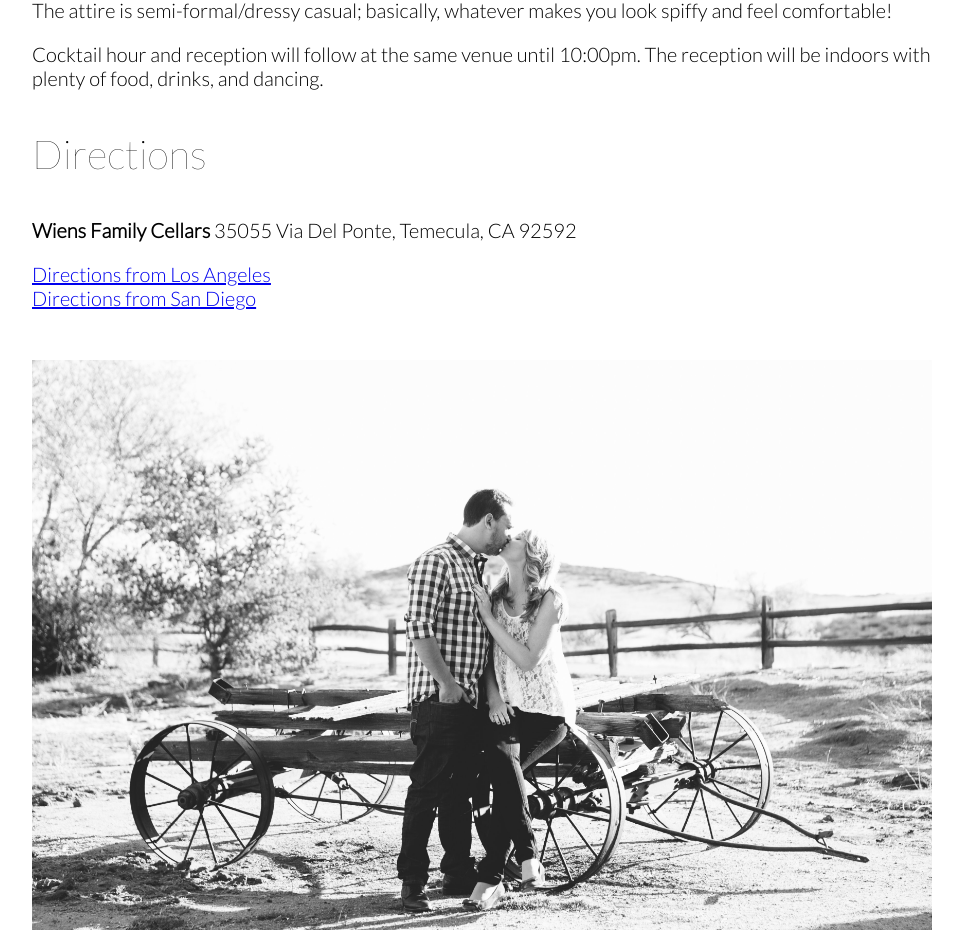
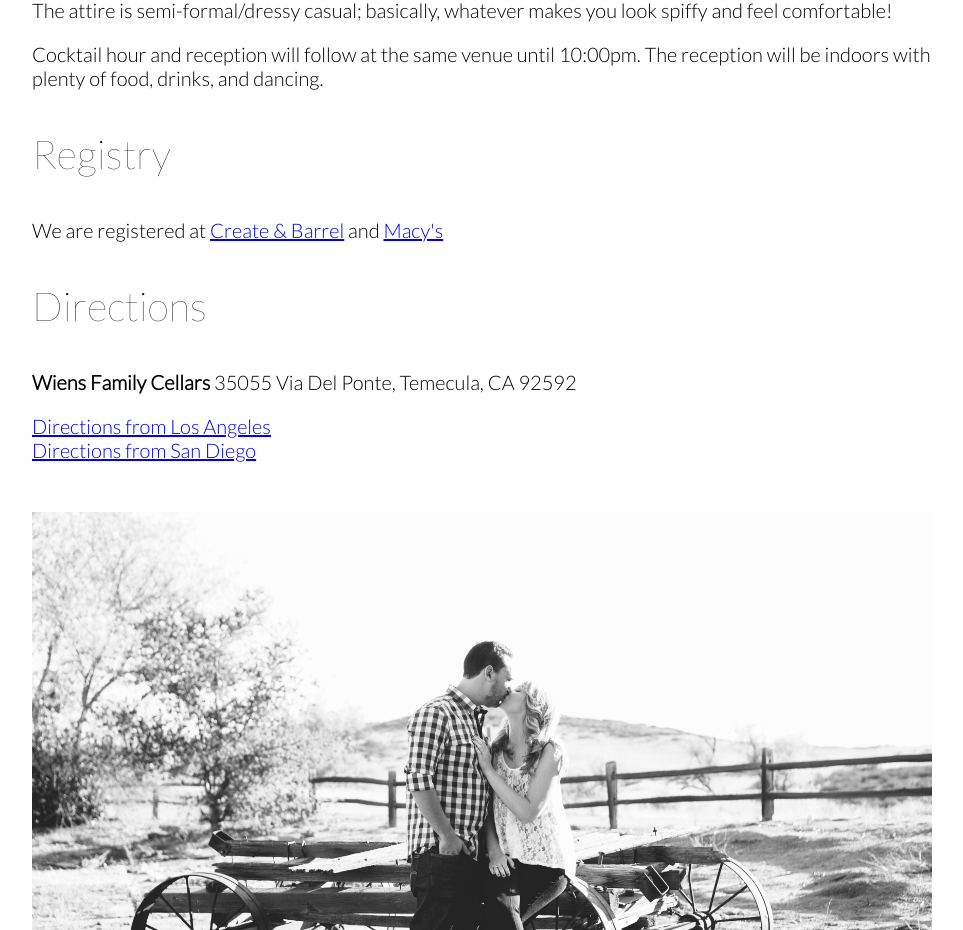
Before and after one commit to rem7/kny2015, a plain HTML site: page index.html in a window 1280 px wide. Shown: the part 1963-2893 px from the top of the page, without its empty margins (158-1121 px from the left). Drawn offline with nearby package versions, Linux system fonts and the light colour scheme.

Commit message:
added registry

```diff
--- a/index.html
+++ b/index.html
@@ -35,6 +35,10 @@
 
             <p></p>
             Cocktail hour and reception will follow at the same venue until 10:00pm.  The reception will be indoors with plenty of food, drinks, and dancing.
+
+            <p></p>
+            <h3>Registry</h3>
+            We are registered at <a href="http://www.crateandbarrel.com/Gift-Registry/katie-capps-and-yanko-bolanos/r5276875" target=_blank>Create & Barrel</a> and <a href="http://www1.macys.com/registry/wedding/guest/?registryId=2224146" target=_blank>Macy's</a>
 
             <h3>Directions</h3>
             <strong>Wiens Family Cellars</strong> 35055 Via Del Ponte, Temecula, CA 92592
```
